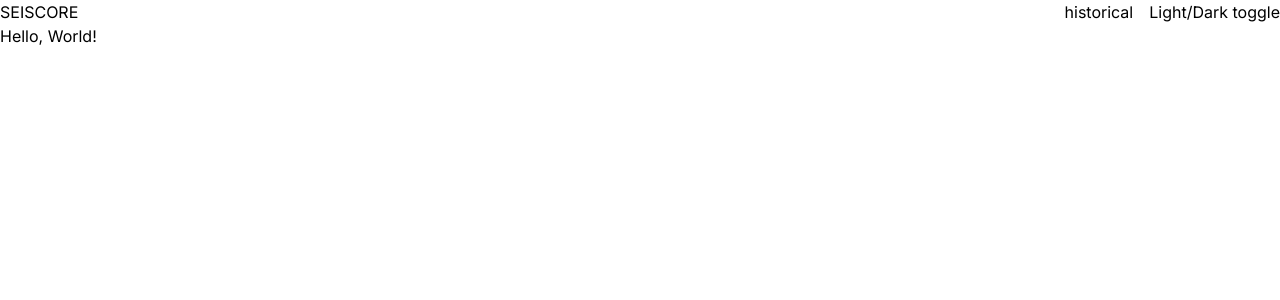
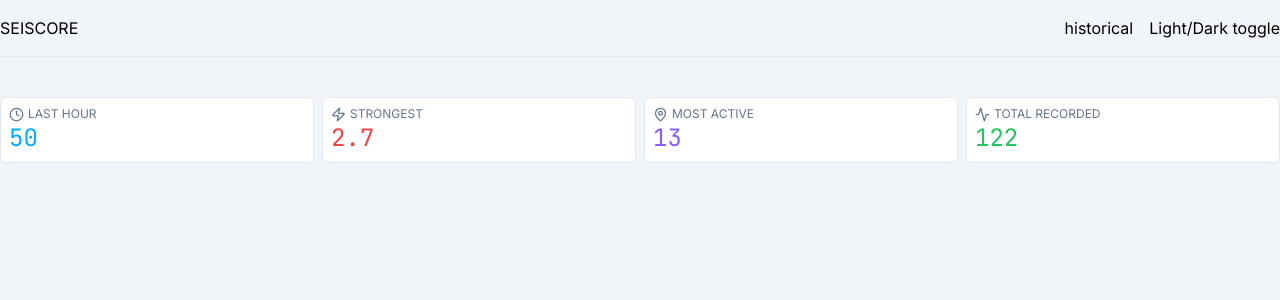
Before and after one commit to SeisCore/seiscore-frontend, a Next.js app: page / in a window 1280 px wide. Shown: the top 300 px of the page. Built offline with nearby package versions, Linux system fonts and the light colour scheme.

Commit message:
feat: add kpi cards

```diff
--- a/package.json
+++ b/package.json
@@ -10,6 +10,7 @@
   },
   "dependencies": {
     "clsx": "^2.1.1",
+    "lucide-react": "^0.577.0",
     "next": "16.1.6",
     "react": "19.2.3",
     "react-dom": "19.2.3",
--- a/src/app/globals.css
+++ b/src/app/globals.css
@@ -3,6 +3,7 @@
   --color-bg-primary: #ffffff;
   --color-bg-secondary: #f1f5f9;
   --color-bg-card: #ffffff;
+  --color-bg-kpi-card: #10131c;
   --color-border: #e2e8f0;
   --color-text-primary: #0f172a;
   --color-text-secondary: #64748b;
--- a/src/app/layout.tsx
+++ b/src/app/layout.tsx
@@ -4,7 +4,7 @@ import './globals.css'
 import Header from '@/components/header'
 
 const inter = Inter({
-  variable: '--font-sans',
+  variable: '--font-inter',
   subsets: ['latin'],
 })
 const jet = JetBrains_Mono({
@@ -30,7 +30,9 @@ export default function RootLayout({
 }>) {
   return (
     <html lang="en">
-      <body className={`${inter.variable} ${jet.variable} antialiased`}>
+      <body
+        className={`${inter.variable} ${jet.variable} antialiased font-inter bg-bg-secondary`}
+      >
         <Header />
         <main>{children}</main>
       </body>
--- a/src/app/page.tsx
+++ b/src/app/page.tsx
@@ -1,7 +1,10 @@
+import Section from '@/components/wrappers/section'
+import KPI from '@/features/dashboard/components/kpi'
+
 export default function Page() {
   return (
-    <div>
-      <h1>Hello, World!</h1>
-    </div>
+    <Section>
+      <KPI />
+    </Section>
   )
 }
--- a/src/components/header/index.tsx
+++ b/src/components/header/index.tsx
@@ -3,8 +3,8 @@ import Container from '../wrappers/container'
 
 export default function Header() {
   return (
-    <header>
-      <Container className="flex justify-between">
+    <header className="border-b border-gray-200 mb-10">
+      <Container className="flex justify-between py-4">
         <div className="uppercase">seiscore</div>
         <Container className="flex gap-4">
           <Nav />
--- /dev/null
+++ b/src/features/dashboard/components/kpi/index.tsx
@@ -0,0 +1,66 @@
+import clsx from 'clsx'
+import { Clock, Zap, MapPin, Activity } from 'lucide-react'
+const items = [
+  {
+    icon: Clock,
+    id: 1,
+    title: 'last hour',
+    value: 50,
+  },
+  {
+    id: 2,
+    title: 'strongest',
+    value: 2.7,
+  },
+  {
+    id: 3,
+    title: 'most active',
+    value: 13,
+  },
+  {
+    id: 4,
+    title: 'total recorded',
+    value: 122,
+  },
+]
+const colorMap = {
+  'last hour': 'text-accent-blue',
+  strongest: 'text-accent-red',
+  'most active': 'text-accent-purple',
+  'total recorded': 'text-accent-green',
+} as const
+
+const iconMap = {
+  'last hour': Clock,
+  strongest: Zap,
+  'most active': MapPin,
+  'total recorded': Activity,
+} as const
+export default function KPI() {
+  return (
+    <ul className="grid grid-cols-4 gap-2">
+      {items.map((item) => {
+        const Icon = iconMap[item.title as keyof typeof iconMap]
+
+        return (
+          <li
+            className="flex flex-col rounded-md border border-border p-2 bg-bg-card"
+            key={item.id}
+          >
+            <span className="flex items-center gap-1 uppercase text-text-secondary text-xs">
+              <Icon size={15} /> {item.title}
+            </span>
+            <span
+              className={clsx(
+                'text-2xl font-mono',
+                colorMap[item.title as keyof typeof colorMap]
+              )}
+            >
+              {item.value}
+            </span>
+          </li>
+        )
+      })}
+    </ul>
+  )
+}
```
Also changed, not shown: 1 other file (tests, documents, lock files or other folders).
